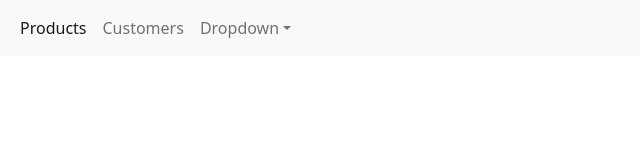
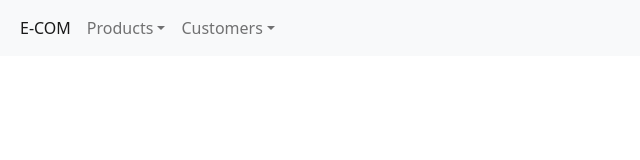
Before and after one commit to Errimy/frontend-service, an Angular app: page / in a window 1280 px wide. Shown: the top 160 px of the page, without its empty margins (0-640 px from the left). Built offline with nearby package versions, Linux system fonts and the light colour scheme.

Commit message:
Better Nav Bar

```diff
--- a/src/app/app.component.html
+++ b/src/app/app.component.html
@@ -2,17 +2,20 @@
   <div class="container-fluid">
     <ul class="navbar-nav">
       <li class="nav-item">
-        <a class="nav-link active" routerLink="/products">Products</a>
-      </li>
-      <li class="nav-item">
-        <a class="nav-link" routerLink="/customers" >Customers</a>
+        <a class="nav-link active">E-COM</a>
       </li>
       <li class="nav-item dropdown">
-        <a class="nav-link dropdown-toggle" href="#" role="button" data-bs-toggle="dropdown">Dropdown</a>
+        <a class="nav-link dropdown-toggle" href="#" role="button" data-bs-toggle="dropdown">Products</a>
         <ul class="dropdown-menu">
-          <li><a class="dropdown-item" href="#">Link</a></li>
-          <li><a class="dropdown-item" href="#">Another link</a></li>
-          <li><a class="dropdown-item" href="#">A third link</a></li>
+          <li><a class="dropdown-item" routerLink="/products">List of Products</a></li>
+          <li><a class="dropdown-item" href="#">Add a Product</a></li>
+        </ul>
+      </li>
+      <li class="nav-item dropdown">
+        <a class="nav-link dropdown-toggle" href="#" role="button" data-bs-toggle="dropdown">Customers</a>
+        <ul class="dropdown-menu">
+          <li><a class="dropdown-item" routerLink="/customers">List of Customers</a></li>
+          <li><a class="dropdown-item" href="#">Add a Customer</a></li>
         </ul>
       </li>
     </ul>
```
